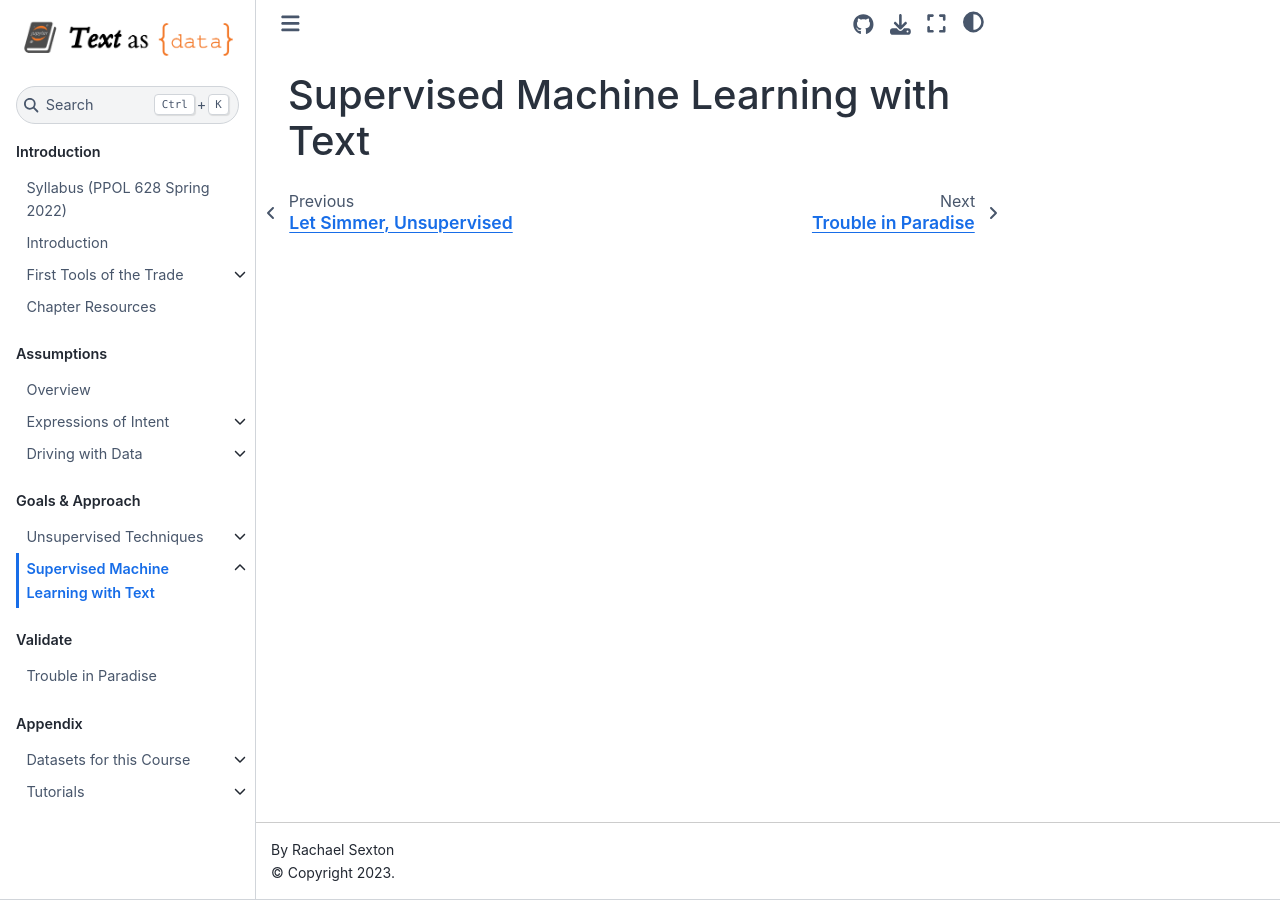
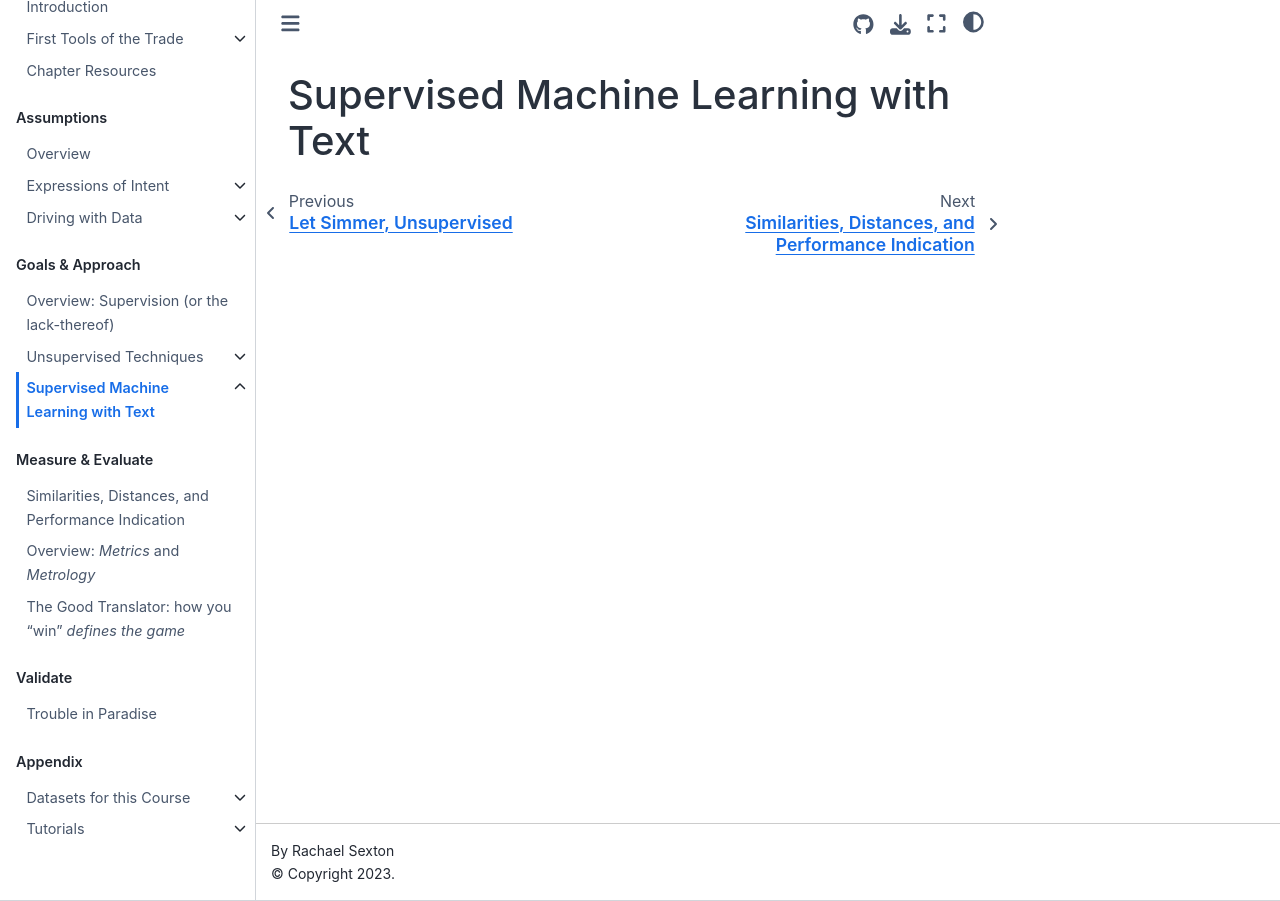
Before and after one commit to TLP-COI/text-data-course, a Jupyter Book: the page built from content/02-goals-approach/supervised.md, in a window 1280 px wide. Built offline with Jupyter Book 1.0.4 settings and Sphinx 7.4.7 and the Sphinx Book theme 1.1.4, drawn with Linux system fonts in a browser that asks for light colours.

Commit message:
adding stuff in content to deploy

```diff
--- /dev/null
+++ b/content/02-goals-approach/overview.md
@@ -0,0 +1,3 @@
+# Overview: Supervision (or the lack-thereof)
+
+> What exactly are we trying to accomplish here?
--- /dev/null
+++ b/content/03-measure-evaluate/measuring-up.md
@@ -0,0 +1 @@
+# Similarities, Distances, and Performance Indication
--- /dev/null
+++ b/content/03-measure-evaluate/overview.md
@@ -0,0 +1,3 @@
+# Overview: _Metrics_ and _Metrology_
+
+> Defining the metric for success is tantamount to defining success itself.
--- /dev/null
+++ b/content/03-measure-evaluate/translator.md
@@ -0,0 +1 @@
+# The Good Translator: how you "win" _defines the game_
--- a/content/_toc.yml
+++ b/content/_toc.yml
@@ -23,6 +23,7 @@ parts:
           - glob: 01-assumptions/data-*-nb
   - caption: Goals & Approach
     chapters:
+      - file: 02-goals-approach/overview
       - file: 02-goals-approach/unsupervised
         sections:
           - glob: 02-goals-approach/unsupervised-*-nb
```
